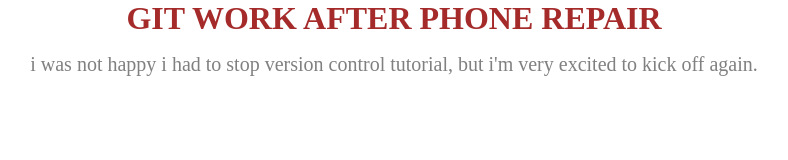
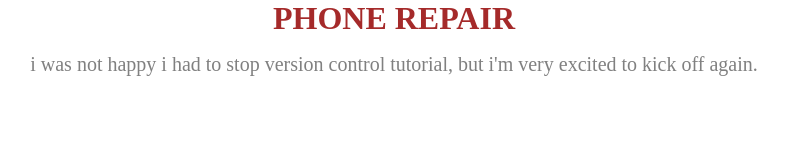
Before and after one commit to FINIDI12/GIT-WORK4, a plain HTML site: page index.html in a window 1280 px wide. Shown: the whole page, without its empty margins (246-1034 px from the left). Drawn offline with Linux system fonts and the light colour scheme.

Commit message:
branch edit1

```diff
--- a/index.html
+++ b/index.html
@@ -8,7 +8,7 @@
   <link rel="stylesheet" href="style.css">
 </head>
 <body>
-  <h1>GIT WORK AFTER PHONE REPAIR</h1>
+  <h1> PHONE REPAIR</h1>
   <p>i was not happy i had to stop version control tutorial, but i'm very excited to kick off again.</p>
 </body>
 </html>
```
